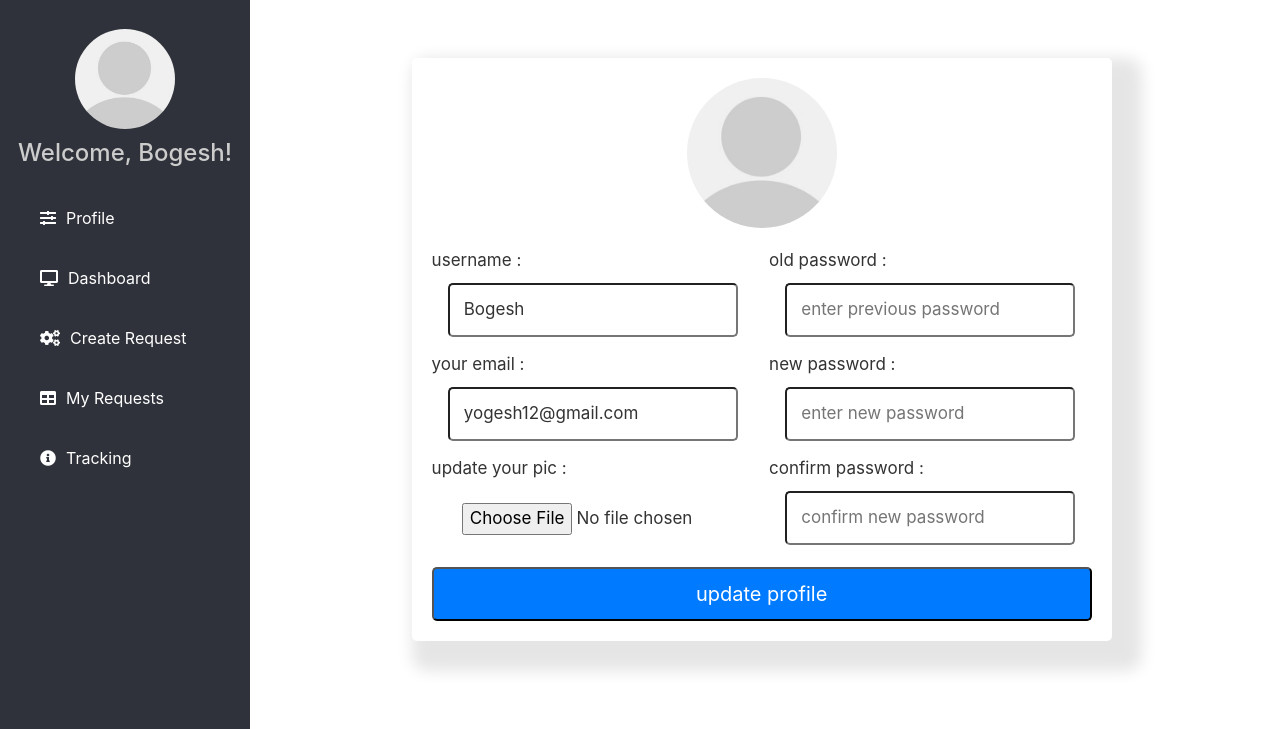
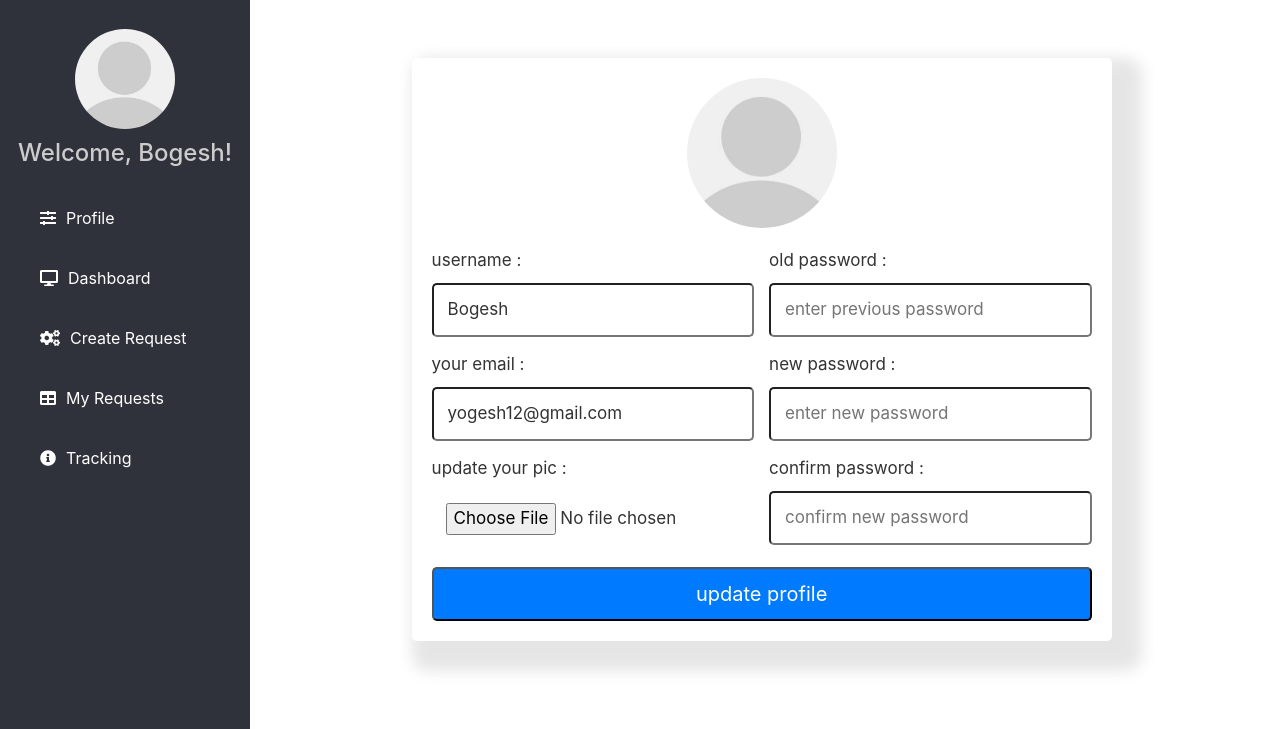
Before and after one commit to pAutowall/500-crore-wala-app, a PHP site: page /profile.php in a window 1280 px wide. Shown: the part 71-800 px from the top of the page. Run offline with PHP 8.4, Linux system fonts and the light colour scheme; a user stored in the database is signed in; data comes from the database, SQL or seed files in the repository; data that the repository does not hold is empty; some libraries are stand-ins or nearby versions.

Commit message:
Update profile.css

```diff
--- a/css/profile.css
+++ b/css/profile.css
@@ -75,7 +75,7 @@
 }
 
 .container-1 .update-profile form .flex .inputBox {
-    width: 49%;
+    width: 100%;
 }
 
 .container-1 .update-profile form .flex .inputBox span {
@@ -87,7 +87,7 @@
 }
 
 .container-1 .update-profile form .flex .inputBox .box {
-    width: 90%;
+    width: 100%;
     border-radius: 5px;
     background-color: var(--light-bg);
     padding: 12px 14px;
```
